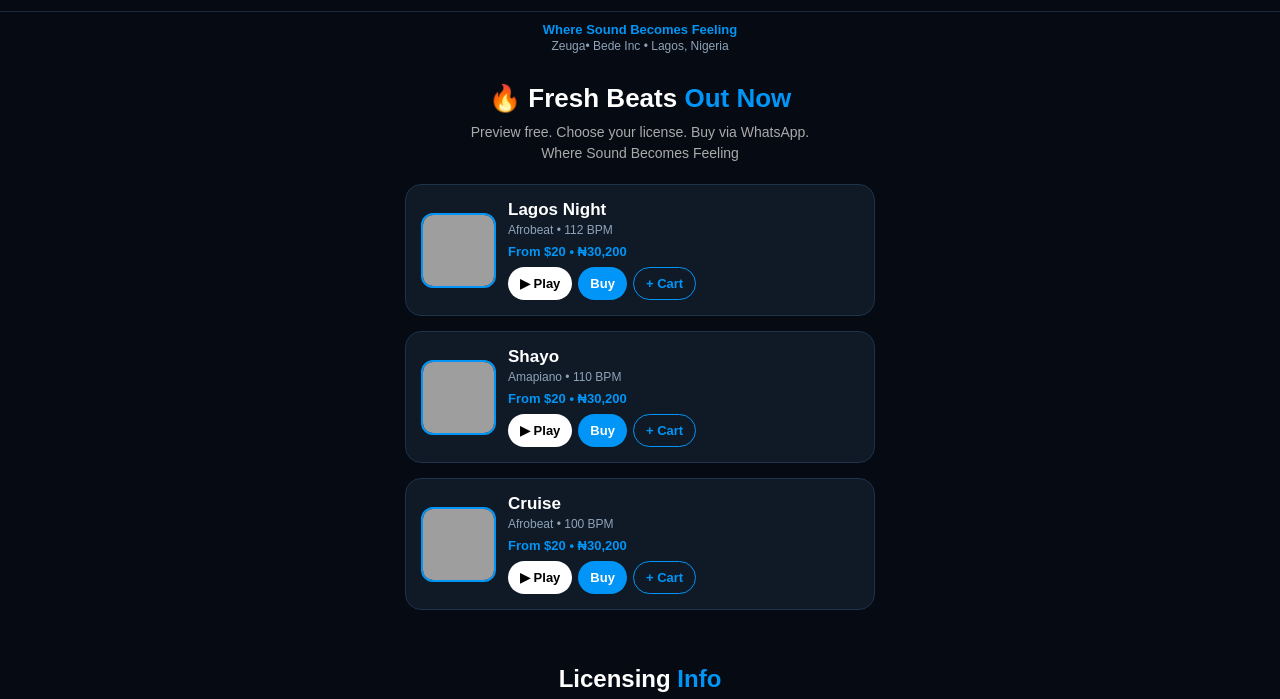
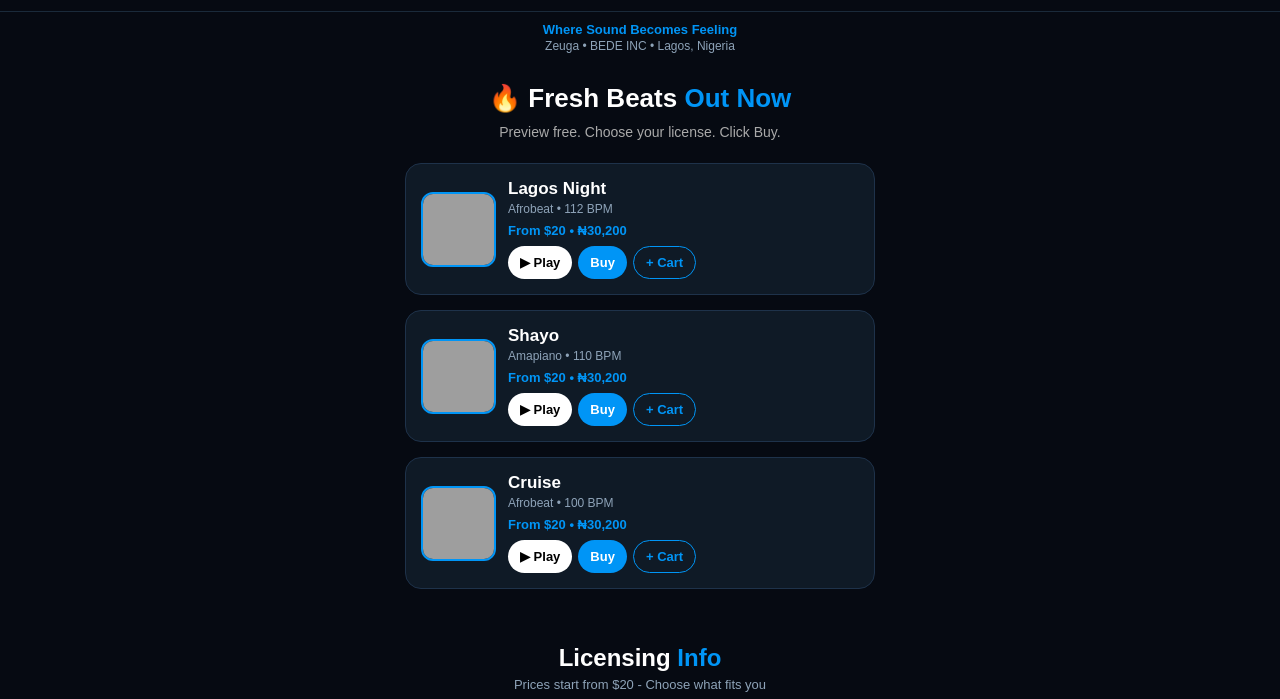
Before and after one commit to zeugabeats/zeugabeats.github.io, a plain HTML site: page index.html in a window 1280 px wide. Shown: the part 50-749 px from the top of the page. Drawn offline with Linux system fonts and the light colour scheme; grey boxes are pictures that could not be loaded.

Commit message:
Update index.html

```diff
--- a/index.html
+++ b/index.html
@@ -94,9 +94,9 @@ footer a{color:#0095F6;text-decoration:none;font-weight:bold}
 <body>
 
 <header><div class="logo">Zeuga<span> ✓</span></div><div class="h-right"><button class="cartBtn" onclick="openCart()">🛒 Cart (<span id="cartCount">0</span>)</button><a class="supBtn" href="https://wa.me/2349162002581?text=Hello%20Zeuga%2C%20I%20need%20support%20%2F%20service">💬 Support</a></div></header>
-<div class="tagline">Where Sound Becomes Feeling</div><div class="subtag">Zeuga• Bede Inc • Lagos, Nigeria</div>
+<div class="tagline">Where Sound Becomes Feeling</div><div class="subtag">Zeuga • BEDE INC • Lagos, Nigeria</div>
 
-<div class="hero"><h2>🔥 Fresh Beats <span>Out Now</span></h2><p>Preview free. Choose your license. Buy via WhatsApp.<br>Where Sound Becomes Feeling</p></div>
+<div class="hero"><h2>🔥 Fresh Beats <span>Out Now</span></h2><p>Preview free. Choose your license. Click Buy.<br></p></div>
 
 <div class="beats">
 <div class="card"><img src="https://images.unsplash.com/photo-1493225457124-a3eb161ffa5f?w=200"><div class="info"><h3>Lagos Night</h3><span>Afrobeat • 112 BPM</span><div class="price">From $20 • ₦30,200</div><div class="btns"><button class="play" onclick="alert('Preview coming soon')">▶ Play</button><button class="buy" onclick="openLicensePicker('Lagos Night')">Buy</button><button class="add" onclick="addToCart('Lagos Night',20)">+ Cart</button></div></div></div>
@@ -104,7 +104,7 @@ footer a{color:#0095F6;text-decoration:none;font-weight:bold}
 <div class="card"><img src="https://images.unsplash.com/photo-1470225620780-dba8ba36b745?w=200"><div class="info"><h3>Cruise</h3><span>Afrobeat • 100 BPM</span><div class="price">From $20 • ₦30,200</div><div class="btns"><button class="play" onclick="alert('Preview coming soon')">▶ Play</button><button class="buy" onclick="openLicensePicker('Cruise')">Buy</button><button class="add" onclick="addToCart('Cruise',20)">+ Cart</button></div></div></div>
 </div>
 
-<div class="lic"><h2>Licensing <span>Info</span></h2><p class="sub">Prices start from $20 - Choose what fits you • Rate $1 = ₦1,510</p>
+<div class="lic"><h2>Licensing <span>Info</span></h2><p class="sub">Prices start from $20 - Choose what fits you</p>
 <div class="lic-card"><h3>MP3 License</h3><div class="big">$20</div><div class="naira">₦30,200</div><small>Untagged MP3</small><ul><li>• Non-Exclusive License</li><li>• Receive MP3 Only</li><li>• Distribution Limit 1,000</li><li>• 15,000 Audio Streams</li><li>• No Music Video</li><li>• 1 Producer Tag on Beat</li></ul><a onclick="openPay('MP3 License',20)">BUY MP3 LICENSE - $20</a><div class="bulk">Bulk deals:<br><b>BUY 2 TRACKS, GET 1 FREE!</b></div></div>
 <div class="lic-card"><h3>MP3 + WAV License</h3><div class="big">$35</div><div class="naira">₦52,850</div><small>Untagged MP3 + WAV</small><ul><li>• Non-Exclusive License</li><li>• Receive MP3 & WAV</li><li>• Distribution Limit 2,500</li><li>• 150,000 Audio Streams</li><li>• 150,000 Video Streams</li><li>• 1 Producer Tag on Beat</li></ul><a onclick="openPay('MP3 + WAV License',35)">BUY MP3 + WAV - $35</a><div class="bulk">Bulk deals:<br><b>BUY 2 TRACKS, GET 1 FREE!</b></div></div>
 <div class="lic-card"><h3>Premium License</h3><div class="big">$70</div><div class="naira">₦105,700</div><small>Untagged MP3 + WAV</small><ul><li>• Non-Exclusive License</li><li>• Receive MP3 & WAV</li><li>• Distribution Limit 5,000</li><li>• 500,000 Audio Streams</li><li>• 500,000 Video Streams</li><li>• 1 Producer Tag on Beat</li></ul><a onclick="openPay('Premium License',70)">BUY PREMIUM - $70</a><div class="bulk">Bulk deals:<br><b>BUY 2 TRACKS, GET 1 FREE!</b></div></div>
```
